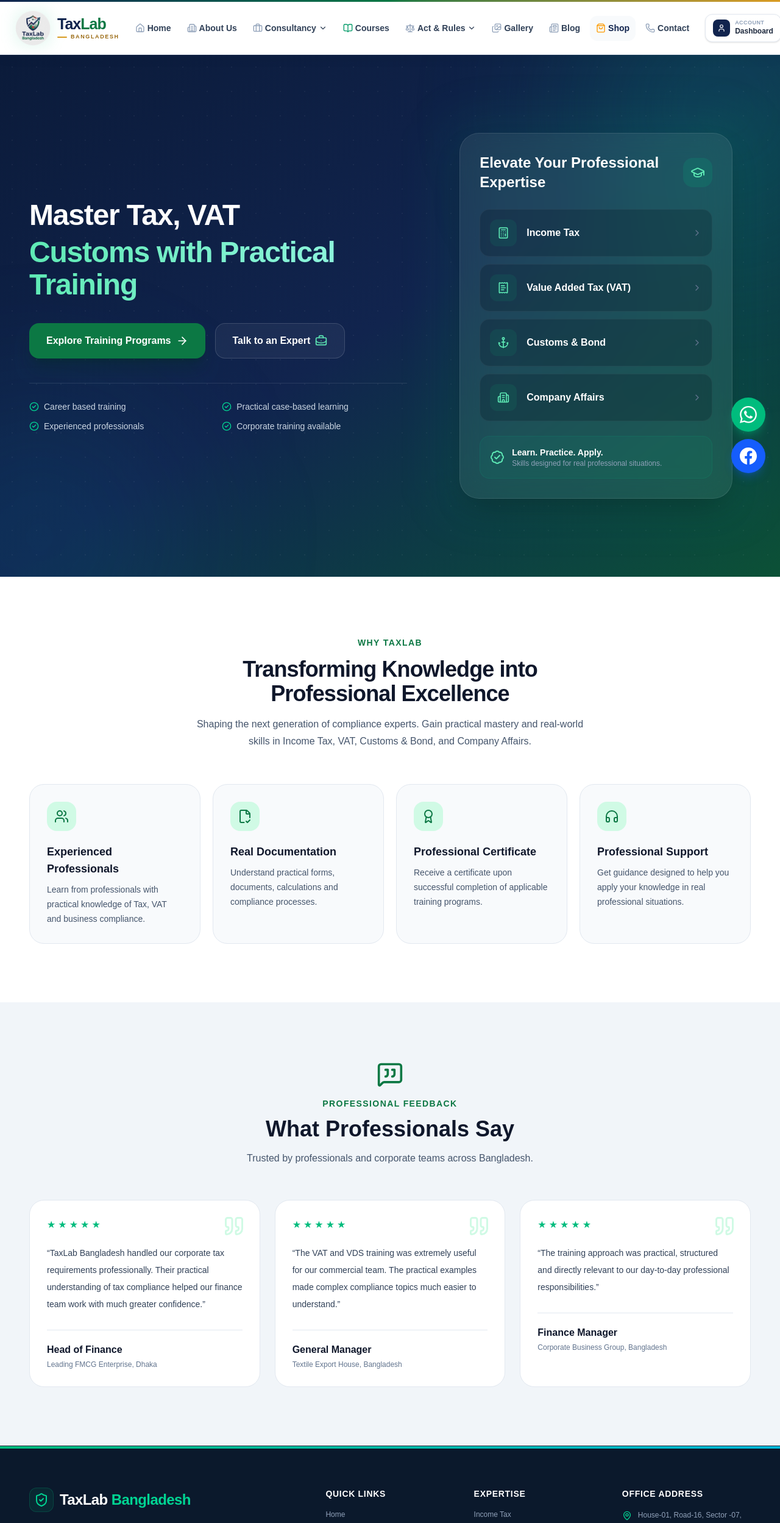
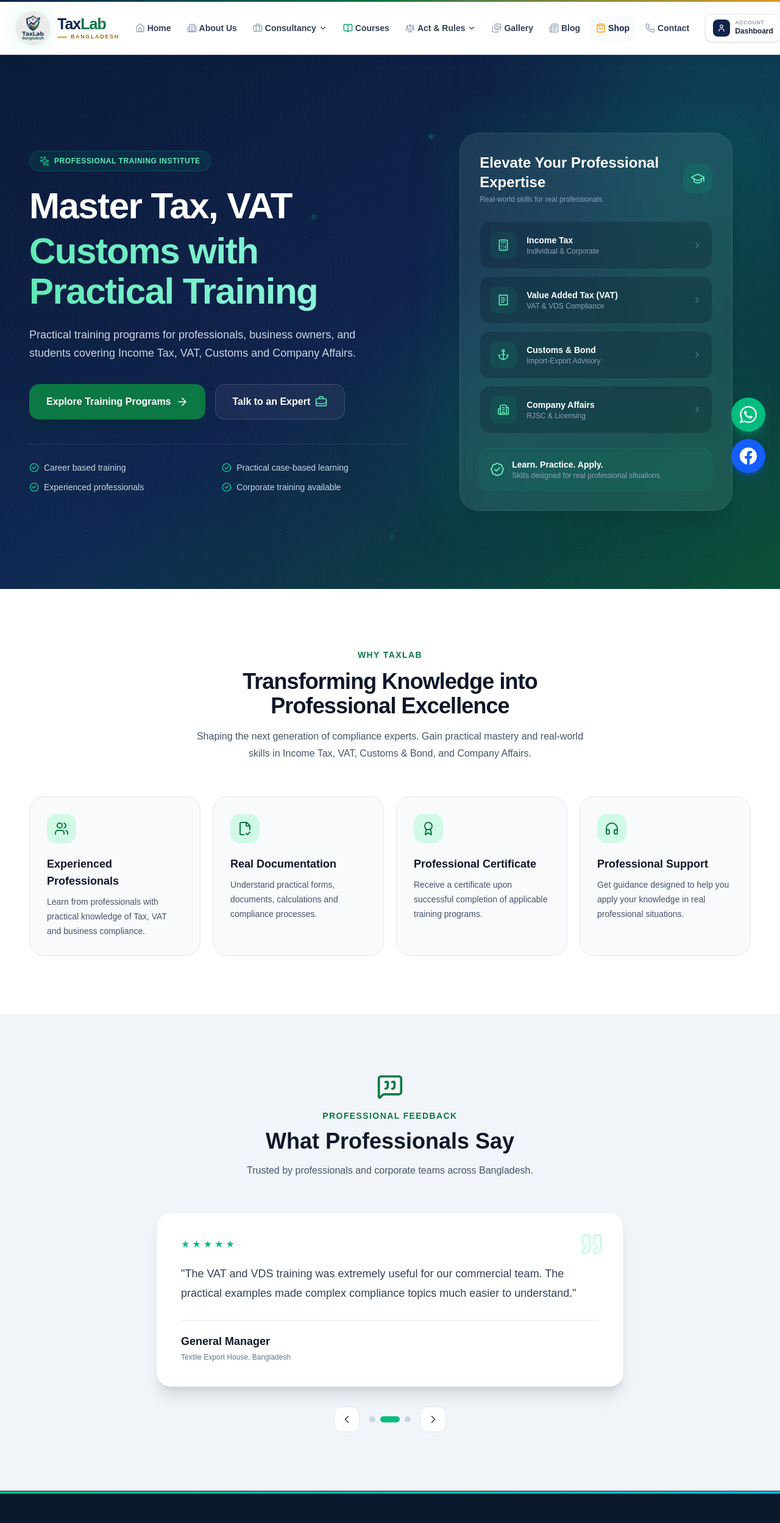
Before and after one commit to didarulislam01833/tax-lab-bangladesh, a Next.js app: page / in a window 1280 px wide. Shown: the top 2498 px of the page at 61% size. Built offline with nearby package versions, Linux system fonts and the light colour scheme.

Commit message:
Code Updated Again

```diff
--- a/app/page.js
+++ b/app/page.js
@@ -1,4 +1,7 @@
+'use client';
+
 import Link from 'next/link';
+import { useState, useEffect } from 'react';
 import {
   Award,
   ArrowRight,
@@ -16,9 +19,48 @@ import {
   Quote,
   Building2,
   Anchor,
+  ChevronLeft,
+  Sparkles,
 } from 'lucide-react';
 
 export default function Home() {
+  const [currentTestimonial, setCurrentTestimonial] = useState(0);
+  const [typedText, setTypedText] = useState('');
+  const [isTyping, setIsTyping] = useState(true);
+  const [mounted, setMounted] = useState(false);
+
+  const fullText = 'Customs with Practical Training';
+
+  // Fix hydration issue
+  useEffect(() => {
+    setMounted(true);
+  }, []);
+
+  // Typing effect
+  useEffect(() => {
+    if (!mounted) return;
+    let index = 0;
+    const typingInterval = setInterval(() => {
+      if (index <= fullText.length) {
+        setTypedText(fullText.slice(0, index));
+        index++;
+      } else {
+        clearInterval(typingInterval);
+        setIsTyping(false);
+      }
+    }, 80);
+    return () => clearInterval(typingInterval);
+  }, [mounted]);
+
+  // Auto-slide testimonials
+  useEffect(() => {
+    if (!mounted) return;
+    const interval = setInterval(() => {
+      setCurrentTestimonial((prev) => (prev + 1) % testimonials.length);
+    }, 5000);
+    return () => clearInterval(interval);
+  }, [mounted]);
+
   const benefits = [
     {
       icon: Users,
@@ -63,36 +105,16 @@ export default function Home() {
     },
   ];
 
-  const faqs = [
-    {
-      question: 'Who can join TaxLab training programs?',
-      answer:
-        'Our programs can be suitable for finance and accounts professionals, commercial executives, tax and VAT practitioners, business owners, students and anyone interested in developing practical knowledge of Bangladesh Tax, VAT and Customs.',
-    },
-    {
-      question: 'Are the courses practical or only theoretical?',
-      answer:
-        'Our training approach focuses on practical understanding. Depending on the course, participants may work with real-world examples, calculations, documents, compliance procedures and practical case scenarios.',
-    },
-    {
-      question: 'Do you provide corporate training?',
-      answer:
-        'Yes. TaxLab can arrange customized Tax, VAT, Customs and compliance training programs for corporate finance, accounts, commercial and management teams.',
-    },
-    {
-      question: 'Will I receive a certificate?',
-      answer:
-        'Applicable training programs may include a course completion certificate. Please check the individual course details for specific certification information.',
-    },
-  ];
-
   return (
     <main className="min-h-screen overflow-hidden bg-slate-50 text-slate-900">
       {/* 01. HERO SECTION */}
       <section className="relative overflow-hidden bg-gradient-to-br from-[#0b1b3a] via-[#11244e] to-[#0c5136] text-white">
-        <div className="pointer-events-none absolute -right-40 -top-40 h-[500px] w-[500px] rounded-full bg-emerald-500/20 blur-[130px]" />
-        <div className="pointer-events-none absolute -bottom-40 -left-40 h-[450px] w-[450px] rounded-full bg-cyan-500/10 blur-[130px]" />
+        {/* Animated Gradient Orbs */}
+        <div className="pointer-events-none absolute -right-40 -top-40 h-[500px] w-[500px] rounded-full bg-emerald-500/20 blur-[130px] animate-pulse" />
+        <div className="pointer-events-none absolute -bottom-40 -left-40 h-[450px] w-[450px] rounded-full bg-cyan-500/10 blur-[130px] animate-pulse" style={{ animationDelay: '1s' }} />
+        <div className="pointer-events-none absolute right-1/4 top-1/2 h-72 w-72 rounded-full bg-teal-500/10 blur-[100px] animate-pulse" style={{ animationDelay: '2s' }} />
 
+        {/* Grid Pattern */}
         <div className="pointer-events-none absolute inset-0 opacity-[0.05]">
           <div
             className="h-full w-full"
@@ -104,19 +126,56 @@ export default function Home() {
           />
         </div>
 
+        {/* Floating Particles - Fixed positions (no Math.random) */}
+        <div className="pointer-events-none absolute inset-0">
+          {[
+            { top: '10%', left: '15%', delay: '0s' },
+            { top: '20%', left: '80%', delay: '0.7s' },
+            { top: '30%', left: '40%', delay: '1.4s' },
+            { top: '50%', left: '70%', delay: '2.1s' },
+            { top: '60%', left: '20%', delay: '2.8s' },
+            { top: '70%', left: '60%', delay: '3.5s' },
+            { top: '80%', left: '30%', delay: '4.2s' },
+            { top: '90%', left: '50%', delay: '4.9s' },
+            { top: '15%', left: '55%', delay: '5.6s' },
+            { top: '45%', left: '90%', delay: '6.3s' },
+          ].map((particle, i) => (
+            <div
+              key={i}
+              className="absolute h-1.5 w-1.5 rounded-full bg-emerald-400/40 animate-ping"
+              style={{
+                top: particle.top,
+                left: particle.left,
+                animationDelay: particle.delay,
+                animationDuration: '4s',
+              }}
+            />
+          ))}
+        </div>
+
         <div className="relative z-10 mx-auto max-w-[1400px] px-6 py-20 sm:px-8 sm:py-28 lg:px-12 lg:py-32">
           <div className="grid items-center gap-14 lg:grid-cols-[1.1fr_0.9fr]">
             {/* Hero Left */}
             <div className="text-center lg:text-left">
-              {/* Animated & Styled Main Heading */}
+              {/* Animated Badge */}
+              <div className="inline-flex items-center gap-2 px-4 py-2 rounded-full bg-emerald-500/10 border border-emerald-400/20 text-emerald-300 text-xs font-bold uppercase tracking-wider mb-6">
+                <Sparkles className="h-4 w-4 text-emerald-400 animate-spin" style={{ animationDuration: '8s' }} />
+                Professional Training Institute
+              </div>
 
-              <h1 className="text-xl font-black leading-[1.1] tracking-tight sm:text-5xl lg:text-6xl xl:text-5xl">
+              {/* Main Heading with Typing Effect */}
+              <h1 className="text-4xl font-black leading-[1.1] tracking-tight sm:text-5xl lg:text-6xl xl:text-6xl">
                 Master Tax, VAT
-                <span className="mt-2 block bg-gradient-to-r from-emerald-300 via-teal-200 to-cyan-300 bg-[length:200%_auto] bg-clip-text text-transparent transition-all duration-500 hover:bg-right">
-                  Customs with Practical Training
+                <span className="mt-2 block min-h-[1.5em] bg-gradient-to-r from-emerald-300 via-teal-200 to-cyan-300 bg-[length:200%_auto] bg-clip-text text-transparent animate-gradient">
+                  {mounted ? typedText : fullText}
+                  {isTyping && mounted && <span className="animate-pulse">|</span>}
                 </span>
               </h1>
 
+              {/* Subtitle */}
+              <p className="mt-6 text-base sm:text-lg text-slate-300 max-w-xl mx-auto lg:mx-0 leading-relaxed">
+                Practical training programs for professionals, business owners, and students covering Income Tax, VAT, Customs and Company Affairs.
+              </p>
 
               {/* CTA Buttons */}
               <div className="mt-9 flex flex-col gap-4 sm:flex-row sm:justify-center lg:justify-start">
@@ -130,7 +189,7 @@ export default function Home() {
 
                 <Link
                   href="/contact"
-                  className="inline-flex items-center justify-center gap-2 rounded-2xl border border-white/15 bg-white/5 px-7 py-4 font-bold text-white backdrop-blur-md transition hover:bg-white/10"
+                  className="inline-flex items-center justify-center gap-2 rounded-2xl border border-white/15 bg-white/5 px-7 py-4 font-bold text-white backdrop-blur-md transition hover:bg-white/10 hover:-translate-y-1"
                 >
                   Talk to an Expert
                   <BriefcaseBusiness className="h-5 w-5 text-emerald-300" />
@@ -158,51 +217,56 @@ export default function Home() {
 
             {/* Hero Right */}
             <div className="relative mx-auto w-full max-w-md">
-              <div className="absolute -inset-5 rounded-[2rem] bg-emerald-500/10 blur-2xl" />
+              <div className="absolute -inset-5 rounded-[2rem] bg-emerald-500/10 blur-2xl animate-pulse" />
 
-              <div className="relative rounded-[2rem] border border-white/10 bg-white/[0.07] p-6 shadow-2xl backdrop-blur-xl sm:p-8">
+              <div className="relative rounded-[2rem] border border-white/10 bg-white/[0.07] p-6 shadow-2xl backdrop-blur-xl sm:p-8 hover:border-emerald-400/30 transition-all duration-500">
                 <div className="mb-7 flex items-center justify-between">
                   <div>
                     <h3 className="text-xl font-bold text-white sm:text-2xl">
                       Elevate Your Professional Expertise
                     </h3>
+                    <p className="text-xs text-slate-400 mt-1">Real-world skills for real professionals</p>
                   </div>
 
-                  <div className="flex h-12 w-12 shrink-0 items-center justify-center rounded-2xl bg-emerald-500/15">
+                  <div className="flex h-12 w-12 shrink-0 items-center justify-center rounded-2xl bg-emerald-500/15 animate-pulse">
                     <GraduationCap className="h-6 w-6 text-emerald-300" />
                   </div>
                 </div>
-
 
                 <div className="space-y-3">
                   {[
                     {
                       icon: Calculator,
                       title: 'Income Tax',
+                      desc: 'Individual & Corporate',
                     },
                     {
                       icon: ReceiptText,
                       title: 'Value Added Tax (VAT)',
+                      desc: 'VAT & VDS Compliance',
                     },
                     {
                       icon: Anchor,
                       title: 'Customs & Bond',
+                      desc: 'Import-Export Advisory',
                     },
                     {
                       icon: Building2,
                       title: 'Company Affairs',
+                      desc: 'RJSC & Licensing',
                     },
-                  ].map(({ icon: Icon, title }) => (
+                  ].map(({ icon: Icon, title, desc }) => (
                     <div
                       key={title}
-                      className="flex items-center gap-4 rounded-2xl border border-white/5 bg-slate-950/20 p-4 transition hover:bg-white/5"
+                      className="flex items-center gap-4 rounded-2xl border border-white/5 bg-slate-950/20 p-4 transition hover:bg-white/5 hover:border-emerald-400/20 hover:translate-x-1 duration-300"
                     >
                       <div className="flex h-11 w-11 shrink-0 items-center justify-center rounded-xl bg-emerald-500/10">
                         <Icon className="h-5 w-5 text-emerald-300" />
                       </div>
 
                       <div className="flex-1">
-                        <p className="font-bold text-white">{title}</p>
+                        <p className="font-bold text-white text-sm">{title}</p>
+                        <p className="text-xs text-slate-400">{desc}</p>
                       </div>
 
                       <ChevronRight className="h-4 w-4 text-slate-500" />
@@ -248,9 +312,9 @@ export default function Home() {
             {benefits.map(({ icon: Icon, title, text }) => (
               <div
                 key={title}
-                className="rounded-3xl border border-slate-200 bg-slate-50 p-7 transition duration-300 hover:-translate-y-1 hover:bg-white hover:shadow-lg"
+                className="group rounded-3xl border border-slate-200 bg-slate-50 p-7 transition duration-300 hover:-translate-y-2 hover:bg-white hover:shadow-xl hover:border-emerald-300"
               >
-                <div className="flex h-12 w-12 items-center justify-center rounded-2xl bg-emerald-100 text-[#0c7844]">
+                <div className="flex h-12 w-12 items-center justify-center rounded-2xl bg-emerald-100 text-[#0c7844] group-hover:bg-emerald-500 group-hover:text-white transition-all duration-300">
                   <Icon className="h-6 w-6" />
                 </div>
                 <h3 className="mt-5 text-lg font-black text-slate-900">
@@ -265,7 +329,7 @@ export default function Home() {
         </div>
       </section>
 
-      {/* 03. TESTIMONIALS */}
+      {/* 03. TESTIMONIALS - Auto Slider */}
       <section className="bg-slate-100 px-6 py-20 sm:px-8 sm:py-24 lg:px-12">
         <div className="mx-auto max-w-[1400px]">
           <div className="mx-auto mb-14 max-w-2xl text-center">
@@ -281,13 +345,13 @@ export default function Home() {
             </p>
           </div>
 
-          <div className="grid gap-6 lg:grid-cols-3">
-            {testimonials.map(({ name, quote, company }) => (
+          {/* Auto-sliding Testimonial */}
+          <div className="relative max-w-3xl mx-auto">
             <div
-                key={name}
-                className="relative rounded-3xl border border-slate-200 bg-white p-7 transition hover:-translate-y-1 hover:shadow-lg"
+              key={currentTestimonial}
+              className="relative rounded-3xl border border-slate-200 bg-white p-8 sm:p-10 shadow-xl transition-all duration-500"
             >
-                <Quote className="absolute right-6 top-6 h-9 w-9 text-emerald-100" />
+              <Quote className="absolute right-8 top-8 h-10 w-10 text-emerald-100" />
               <div className="relative">
                 <div className="mb-5 flex gap-1 text-emerald-500">
                   <span>★</span>
@@ -296,19 +360,61 @@ export default function Home() {
                   <span>★</span>
                   <span>★</span>
                 </div>
-                  <p className="text-sm leading-7 text-slate-700">
-                    “{quote}”
+                <p className="text-base sm:text-lg leading-8 text-slate-700">
+                  "{testimonials[currentTestimonial].quote}"
                 </p>
                 <div className="mt-7 border-t border-slate-200 pt-5">
-                    <p className="font-black text-slate-900">{name}</p>
-                    <p className="mt-1 text-xs text-slate-500">{company}</p>
+                  <p className="font-black text-slate-900 text-lg">{testimonials[currentTestimonial].name}</p>
+                  <p className="mt-1 text-xs text-slate-500">{testimonials[currentTestimonial].company}</p>
                 </div>
               </div>
             </div>
+
+            {/* Slider Controls */}
+            <div className="mt-8 flex items-center justify-center gap-4">
+              <button
+                onClick={() => setCurrentTestimonial((prev) => (prev - 1 + testimonials.length) % testimonials.length)}
+                className="p-2.5 bg-white hover:bg-emerald-50 text-slate-700 rounded-xl border border-slate-200 transition-all duration-200"
+                aria-label="Previous testimonial"
+              >
+                <ChevronLeft className="h-5 w-5" />
+              </button>
+
+              <div className="flex items-center gap-2">
+                {testimonials.map((_, index) => (
+                  <button
+                    key={index}
+                    onClick={() => setCurrentTestimonial(index)}
+                    className={`h-2.5 rounded-full transition-all duration-300 ${currentTestimonial === index ? 'w-8 bg-emerald-500' : 'w-2.5 bg-slate-300 hover:bg-slate-400'
+                      }`}
+                    aria-label={`Go to testimonial ${index + 1}`}
+                  />
                 ))}
+              </div>
+
+              <button
+                onClick={() => setCurrentTestimonial((prev) => (prev + 1) % testimonials.length)}
+                className="p-2.5 bg-white hover:bg-emerald-50 text-slate-700 rounded-xl border border-slate-200 transition-all duration-200"
+                aria-label="Next testimonial"
+              >
+                <ChevronRight className="h-5 w-5" />
+              </button>
+            </div>
           </div>
         </div>
       </section>
+
+      {/* Custom Animation Styles */}
+      <style jsx global>{`
+        @keyframes gradient {
+          0% { background-position: 0% 50%; }
+          50% { background-position: 100% 50%; }
+          100% { background-position: 0% 50%; }
+        }
+        .animate-gradient {
+          animation: gradient 3s ease infinite;
+        }
+      `}</style>
     </main>
   );
 }
```
Lines whose indentation alone changed are shown as unchanged.
